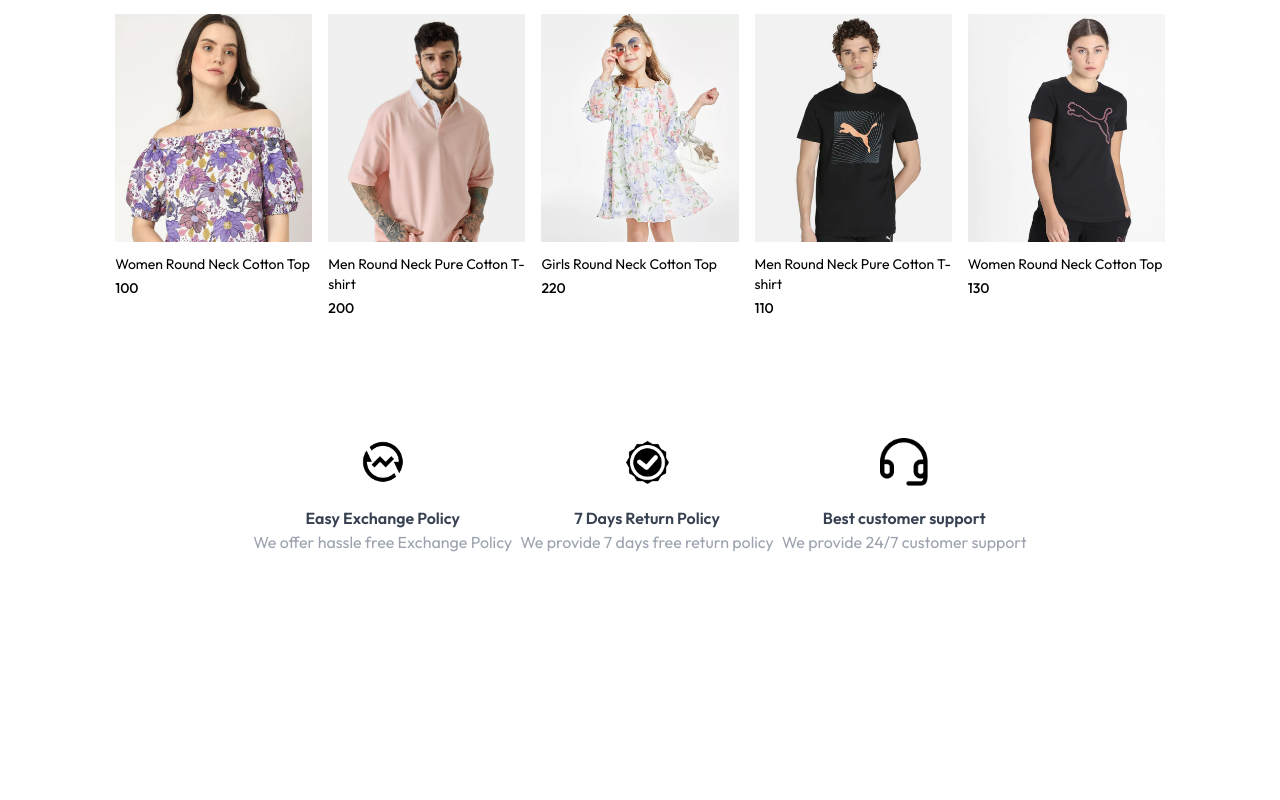
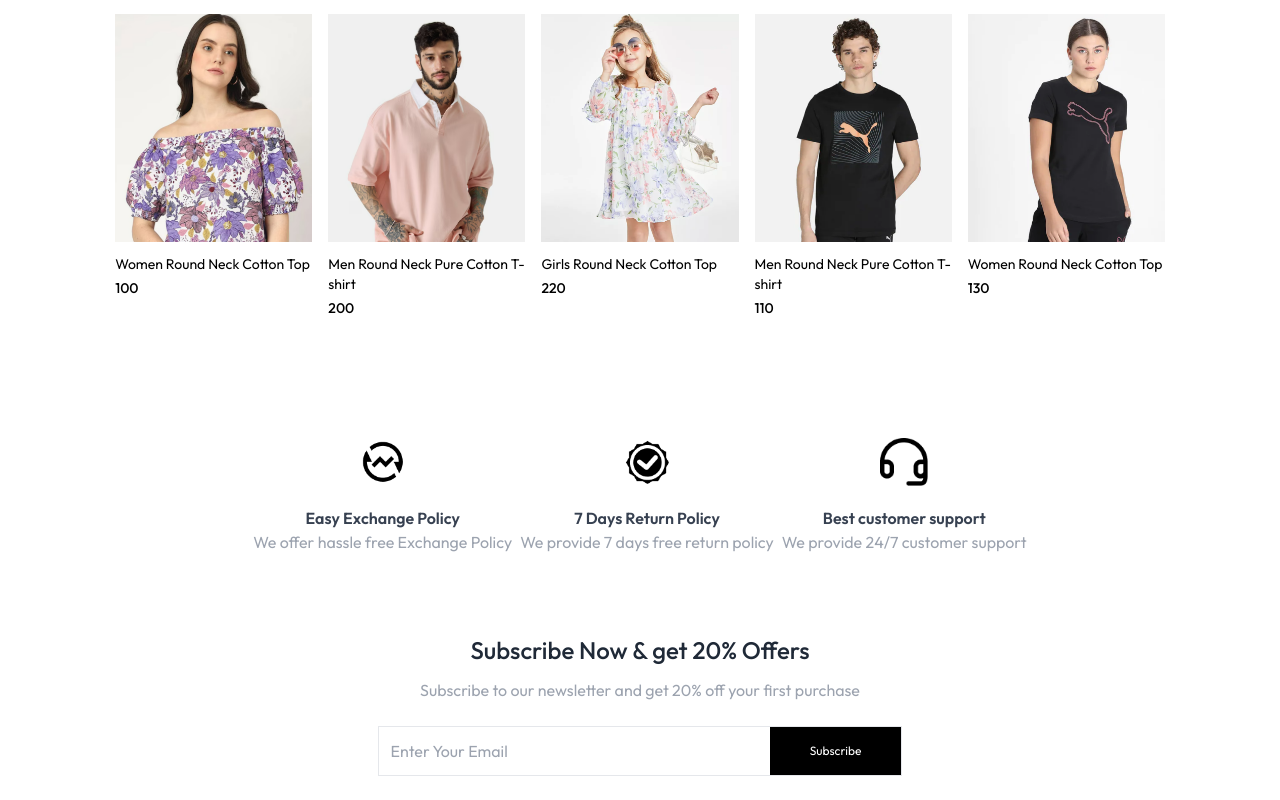
Before and after one commit to Rajesh97266/Forever-E-Commerce-Website, a React (Vite) app: page / in a window 1280 px wide. Shown: the part 1471-2271 px from the top of the page. Before the commit the page ends 2105 px from the top, so only its background shows below. Built offline with nearby package versions, Linux system fonts and the light colour scheme.

Commit message:
news-letter

```diff
--- /dev/null
+++ b/src/components/NewsLetterBox.jsx
@@ -0,0 +1,33 @@
+import React from "react";
+
+const NewsLetterBox = () => {
+
+  const subscribeHandler = (e) => {
+    e.preventDefault();
+    console.log("Subscribed");
+  };
+
+  return (
+    <div className="text-center">
+      <p className="text-2xl font-medium text-gray-800">
+        Subscribe Now & get 20% Offers
+      </p>
+      <p className="text-gray-400 mt-3">
+        Subscribe to our newsletter and get 20% off your first purchase
+      </p>
+      <form onSubmit={subscribeHandler} className="w-full sm:w-1/2 flex items-center gap-3 mx-auto my-6 border pl-3">
+        <input
+          className="w-full sm:flex-1 outline-none"
+          type="email"
+          placeholder="Enter Your Email"
+          required
+        />
+        <button className="bg-black text-white px-10 py-4 text-xs">
+          Subscribe
+        </button>
+      </form>
+    </div>
+  );
+};
+
+export default NewsLetterBox;
--- a/src/pages/Home.jsx
+++ b/src/pages/Home.jsx
@@ -3,6 +3,7 @@
 import LatestCollection from '../components/LatestCollection'
 import BestSeller from '../components/BestSeller'
 import OurPolicy from '../components/OurPolicy'
+import NewsLetterBox from '../components/NewsLetterBox'
 
 const Home = () => {
   return (
@@ -11,6 +12,7 @@
       <LatestCollection/>
       <BestSeller/>
       <OurPolicy/>
+      <NewsLetterBox/>
     </div>
   )
 }
```
